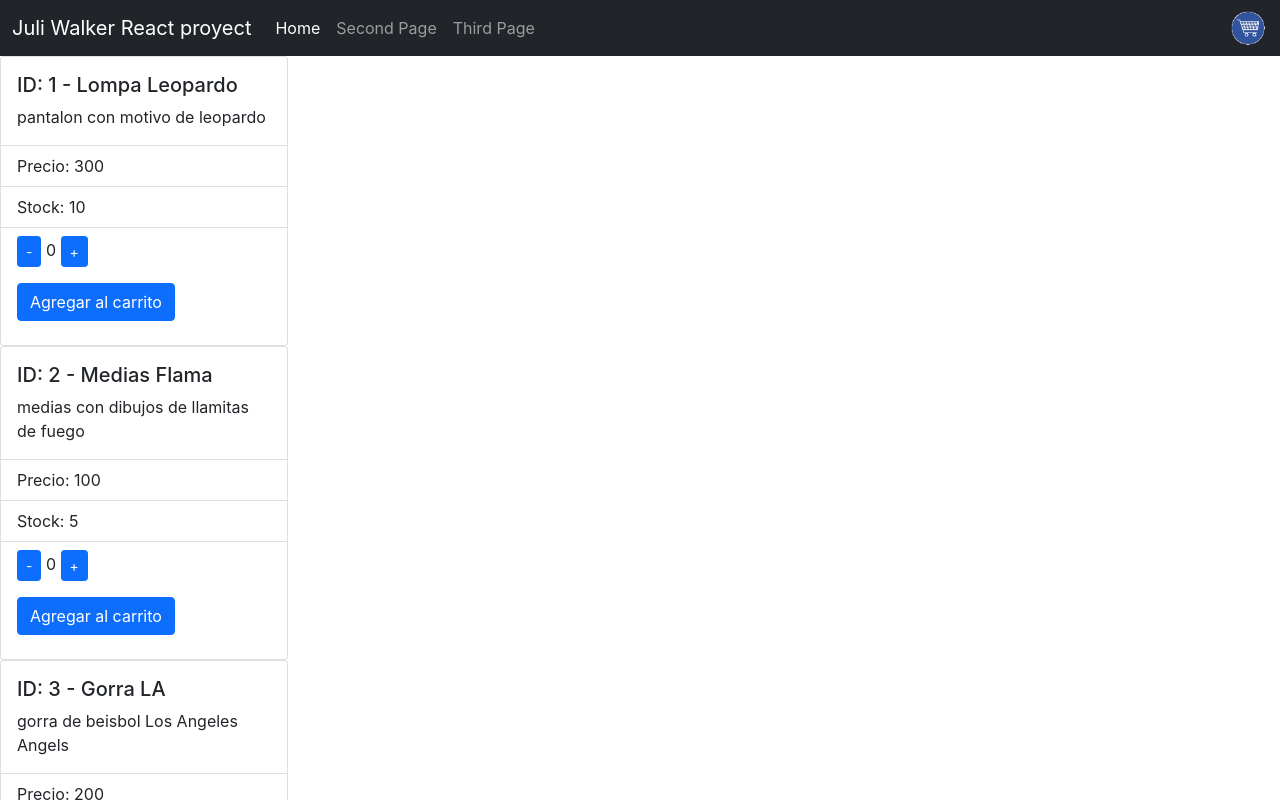
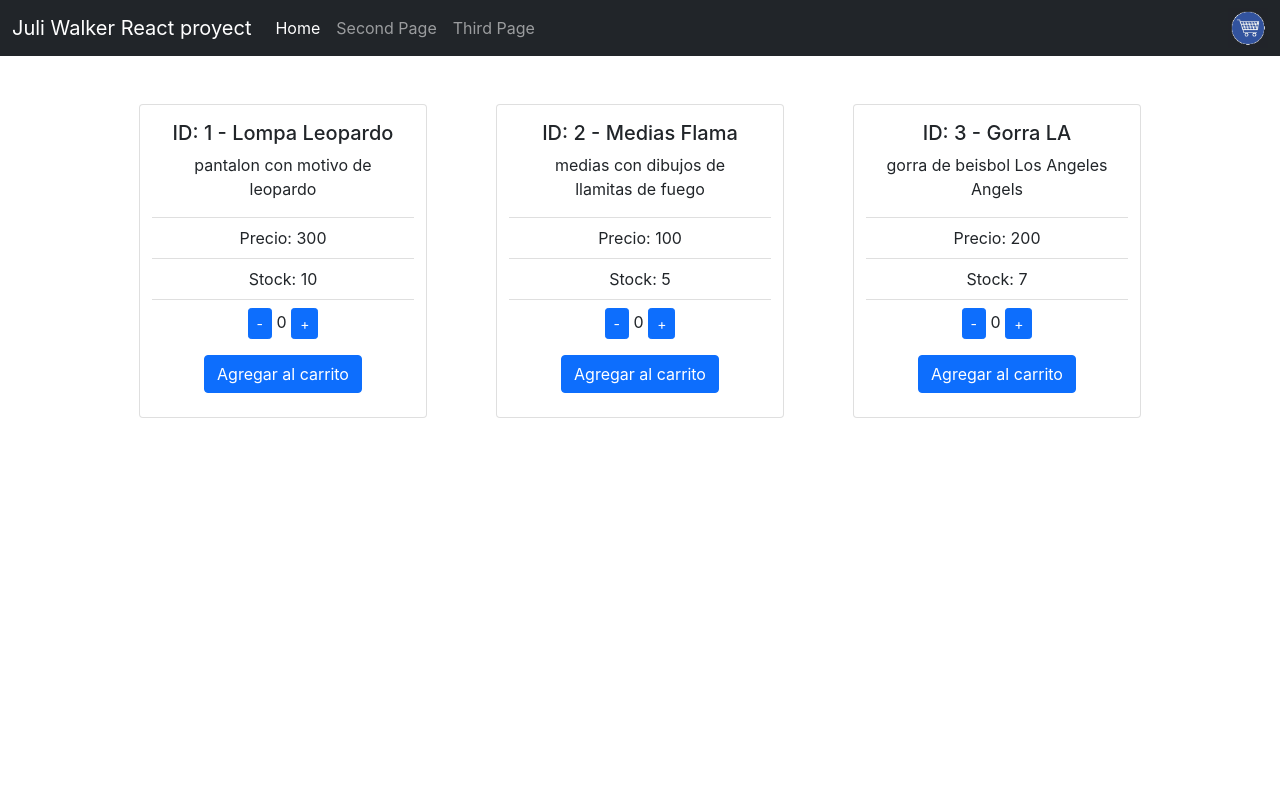
Before and after one commit to JuliWalker/reactApp-JuliWalker, a React (Create React App) app: page / in a window 1280 px wide. Shown: the top 800 px of the page. Built offline with nearby package versions, Linux system fonts and the light colour scheme.

Commit message:
agrego las modificaciones de la clase 6

```diff
--- a/src/components/ItemListContainer.jsx
+++ b/src/components/ItemListContainer.jsx
@@ -3,17 +3,47 @@ import { useState } from "react";
 import { useEffect } from "react";
 import ItemList from "./ItemList";
 
-export default function ItemListContainer({}) {
+export default function ItemListContainer({ }) {
 
-    const [arrayProductos, setArrayProductos] = useState ([
-        {id: '1', title: 'Lompa Leopardo', description: 'pantalon con motivo de leopardo', price: 300, pictureURL: '', stock: 10},
-        {id: '2', title: 'Medias Flama', description: 'medias con dibujos de llamitas de fuego', price: 100, pictureURL: '', stock: 5},
-        {id: '3', title: 'Gorra LA', description: 'gorra de beisbol Los Angeles Angels', price: 200, pictureURL: '', stock: 7}
-    ]);
+    const [llegoPromesa, setLlegoPromesa] = useState(false);
+    const [arrayProductos, setArrayProductos] = useState([]);
+
+
+    useEffect(() => {
+
+        const promesaProductos = new Promise((resolve, reject) => {
+
+            setTimeout(() => {
+                resolve([{ id: '1', title: 'Lompa Leopardo', description: 'pantalon con motivo de leopardo', price: 300, pictureURL: '', stock: 10 },
+                { id: '2', title: 'Medias Flama', description: 'medias con dibujos de llamitas de fuego', price: 100, pictureURL: '', stock: 5 },
+                { id: '3', title: 'Gorra LA', description: 'gorra de beisbol Los Angeles Angels', price: 200, pictureURL: '', stock: 7 }]);
+            }, 2000)
+        });
+
+        promesaProductos
+            .then((res) => {
+                setLlegoPromesa(true);
+                setArrayProductos(res);
+            })
+            .catch((err) => {
+                setLlegoPromesa(true);
+                console.log(err);
+            })
+    });
 
     return (
         <>
-            < ItemList arrayProductos={arrayProductos} />
+            {(llegoPromesa) ?
+                <>
+                    <div className="container mt-5 text-center">
+                        <div className="row justify-content-evenly">
+                            < ItemList arrayProductos={arrayProductos} />
+                        </div>
+                    </div>
+                </>
+                :
+                <>Loading...</>
+            }
         </>
     )
 
```
